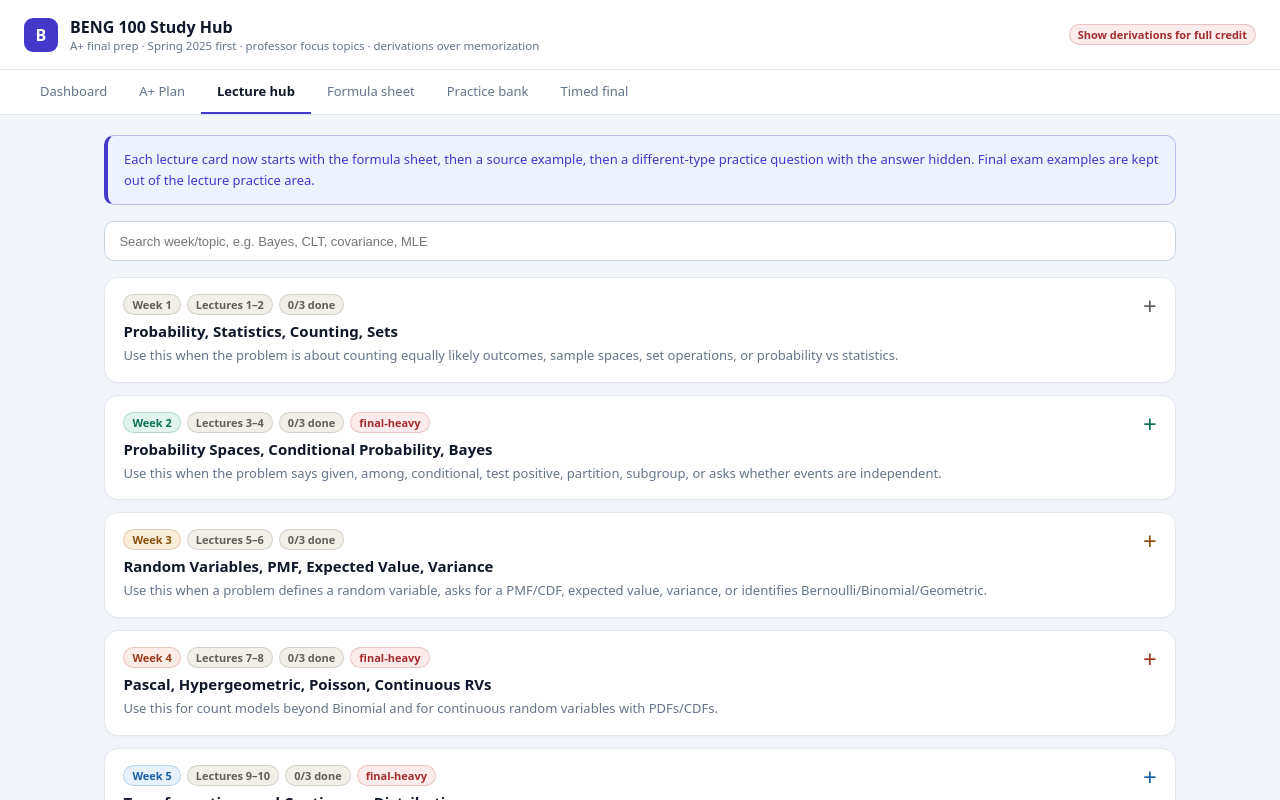
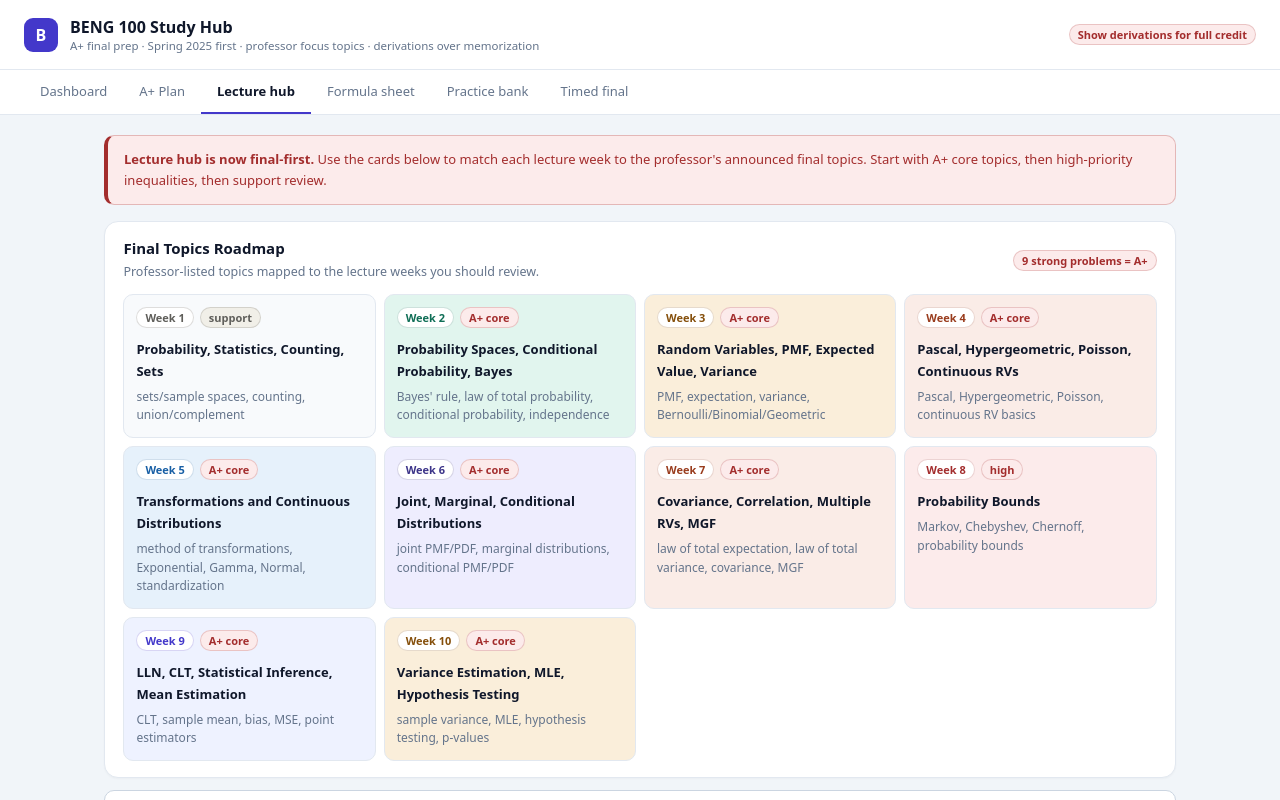
Before and after one commit to aku1108/Beng100-final-study-hub, a React (Vite) app in the folder beng100-vercel-app/: page / in a window 1280 px wide. Both pictures are taken after a click on the button "Lecture hub". Shown: the top 800 px of the page. Built offline with nearby package versions, Linux system fonts and the light colour scheme.

Commit message:
Make lecture hub final focused

```diff
--- a/beng100-vercel-app/src/App.jsx
+++ b/beng100-vercel-app/src/App.jsx
@@ -1739,7 +1739,7 @@ c) For a new patient who shows 73 PVCs in a one-hour recording, compute the p-va
   }
 ];
 
-const FINAL_TOPIC_WEEKS = new Set(["Week 2","Week 4","Week 5","Week 6","Week 7","Week 9","Week 10"]);
+const FINAL_TOPIC_WEEKS = new Set(["Week 2","Week 3","Week 4","Week 5","Week 6","Week 7","Week 8","Week 9","Week 10"]);
 const STORAGE_KEY = "beng100-study-progress-v2";
 const EXAM_INFO = {
   date: "Thursday, June 11",
@@ -1764,6 +1764,58 @@ const FINAL_FOCUS = [
   ["Hypothesis testing", "Week 10", "z statistic, p-value, reject/fail-to-reject, Type I/II"],
   ["Common random variables", "Weeks 3-5", "Bernoulli, Binomial, Geometric, Pascal, Hypergeometric, Poisson, Exponential, Gamma, Normal"]
 ];
+const FINAL_TOPIC_MAP = {
+  "Week 1": {
+    priority: "support",
+    topics: ["sets/sample spaces", "counting", "union/complement"],
+    examUse: "Foundation for probability setups. Review quickly, but do not let it steal time from conditioning, CLT, MLE, and testing."
+  },
+  "Week 2": {
+    priority: "A+ core",
+    topics: ["Bayes' rule", "law of total probability", "conditional probability", "independence"],
+    examUse: "Likely appears as a test-positive, subgroup, partition, or conditional probability problem."
+  },
+  "Week 3": {
+    priority: "A+ core",
+    topics: ["PMF", "expectation", "variance", "Bernoulli/Binomial/Geometric"],
+    examUse: "This is the language behind most discrete RV problems and common distribution recognition."
+  },
+  "Week 4": {
+    priority: "A+ core",
+    topics: ["Pascal", "Hypergeometric", "Poisson", "continuous RV basics"],
+    examUse: "Know the support, mean, variance, and when each distribution is triggered by wording."
+  },
+  "Week 5": {
+    priority: "A+ core",
+    topics: ["method of transformations", "Exponential", "Gamma", "Normal", "standardization"],
+    examUse: "Professor named transformations directly. Always start with support, inverse/CDF, then derivative."
+  },
+  "Week 6": {
+    priority: "A+ core",
+    topics: ["joint PMF/PDF", "marginal distributions", "conditional PMF/PDF"],
+    examUse: "This is the base for conditioning on a random variable and conditional expectations."
+  },
+  "Week 7": {
+    priority: "A+ core",
+    topics: ["law of total expectation", "law of total variance", "covariance", "MGF"],
+    examUse: "Very high value: several professor-listed topics are concentrated here."
+  },
+  "Week 8": {
+    priority: "high",
+    topics: ["Markov", "Chebyshev", "Chernoff", "probability bounds"],
+    examUse: "Professor named inequalities. Memorize trigger conditions and what information each bound needs."
+  },
+  "Week 9": {
+    priority: "A+ core",
+    topics: ["CLT", "sample mean", "bias", "MSE", "point estimators"],
+    examUse: "Use for normal approximations, continuity correction, and estimator comparison."
+  },
+  "Week 10": {
+    priority: "A+ core",
+    topics: ["sample variance", "MLE", "hypothesis testing", "p-values"],
+    examUse: "Week 10 is included. Expect derivation-style work for MLE or clear decision rules for tests."
+  }
+};
 const FINAL_PREP_STEPS = [
   "Do Spring 2025 first because your professor said it is the closest in content, structure, difficulty, and style.",
   "For every missed problem, write the trigger words, the formula family, and the first correct setup line.",
@@ -1839,6 +1891,7 @@ function ModuleCard({ m, progress={}, onProgressChange=()=>{} }) {
   const [open,setOpen] = useState(false);
   const [section,setSection] = useState("formulas");
   const weekProgress = progress[m.week] || {};
+  const finalTopic = FINAL_TOPIC_MAP[m.week];
   const completed = ["formulas","example","practice"].filter(k=>weekProgress[k]).length;
   function toggleProgress(key) {
     onProgressChange(m.week, { ...weekProgress, [key]: !weekProgress[key] });
@@ -1846,13 +1899,16 @@ function ModuleCard({ m, progress={}, onProgressChange=()=>{} }) {
   return <div style={{ ...S.card, borderColor:open?`${m.color}55`:"var(--color-border-tertiary)" }}>
     <div onClick={()=>setOpen(!open)} style={{ display:"flex", justifyContent:"space-between", gap:"1rem", cursor:"pointer" }}>
       <div>
-        <div style={{ display:"flex", gap:"6px", flexWrap:"wrap", marginBottom:"6px" }}><Pill color={m.color} bg={m.bg}>{m.week}</Pill><Pill color={C.gray} bg={C.grayBg}>{m.lectures}</Pill><Pill color={completed===3?C.teal:C.gray} bg={completed===3?C.tealBg:C.grayBg}>{completed}/3 done</Pill>{FINAL_TOPIC_WEEKS.has(m.week) && <Pill color={C.red} bg={C.redBg}>final-heavy</Pill>}</div>
+        <div style={{ display:"flex", gap:"6px", flexWrap:"wrap", marginBottom:"6px" }}><Pill color={m.color} bg={m.bg}>{m.week}</Pill><Pill color={C.gray} bg={C.grayBg}>{m.lectures}</Pill><Pill color={completed===3?C.teal:C.gray} bg={completed===3?C.tealBg:C.grayBg}>{completed}/3 done</Pill>{finalTopic && <Pill color={finalTopic.priority==="support"?C.gray:C.red} bg={finalTopic.priority==="support"?C.grayBg:C.redBg}>{finalTopic.priority}</Pill>}</div>
         <h3 style={{ margin:"0 0 4px", fontSize:"15px" }}>{m.title}</h3>
-        <p style={{ margin:0, color:"var(--color-text-secondary)", fontSize:"13px", lineHeight:1.6 }}>{m.focus}</p>
+        <p style={{ margin:0, color:"var(--color-text-secondary)", fontSize:"13px", lineHeight:1.6 }}>{finalTopic?.examUse || m.focus}</p>
       </div>
       <span style={{ color:m.color, fontSize:"24px", lineHeight:1 }}>{open?"−":"+"}</span>
     </div>
     {open && <div style={{ marginTop:"1rem" }}>
+      {finalTopic && <div style={{ background:finalTopic.priority==="support"?C.grayBg:C.redBg, color:finalTopic.priority==="support"?C.gray:C.red, border:`0.5px solid ${(finalTopic.priority==="support"?C.gray:C.red)}40`, borderRadius:"var(--border-radius-md)", padding:"0.75rem 0.85rem", marginBottom:"0.9rem", fontSize:"12.5px", lineHeight:1.65 }}>
+        <strong>Final exam connection:</strong> {finalTopic.topics.join(" · ")}
+      </div>}
       <div style={{ display:"grid", gridTemplateColumns:"repeat(auto-fit, minmax(150px, 1fr))", gap:"8px", marginBottom:"0.9rem" }}>
         {[["formulas","Formula sheet"],["example","Source example"],["practice","Practice done"]].map(([id,label])=><label key={id} style={{ display:"flex", gap:"7px", alignItems:"center", fontSize:"12.5px", color:"var(--color-text-secondary)", background:"var(--color-background-secondary)", border:"0.5px solid var(--color-border-tertiary)", borderRadius:"var(--border-radius-md)", padding:"0.55rem 0.65rem" }}>
           <input type="checkbox" checked={!!weekProgress[id]} onChange={()=>toggleProgress(id)} />
@@ -1956,9 +2012,31 @@ function DashboardTab({ progress, onProgressChange, setTab }) {
 }
 function LecturesTab({ progress, onProgressChange }) {
   const [q,setQ] = useState("");
-  const filtered = MODULES.filter(m => matchesQuery(m, q));
+  const priorityRank = { "A+ core": 0, "high": 1, "support": 2 };
+  const filtered = MODULES
+    .filter(m => matchesQuery(m, q))
+    .sort((a,b) => (priorityRank[FINAL_TOPIC_MAP[a.week]?.priority] ?? 3) - (priorityRank[FINAL_TOPIC_MAP[b.week]?.priority] ?? 3));
   return <div style={S.content}>
-    <div style={S.alert(C.indigo,C.indigoBg)}>Each lecture card now starts with the formula sheet, then a source example, then a different-type practice question with the answer hidden. Final exam examples are kept out of the lecture practice area.</div>
+    <div style={S.alert(C.red,C.redBg)}><strong>Lecture hub is now final-first.</strong> Use the cards below to match each lecture week to the professor's announced final topics. Start with A+ core topics, then high-priority inequalities, then support review.</div>
+    <div style={S.card}>
+      <div style={{ display:"flex", justifyContent:"space-between", gap:"1rem", alignItems:"center", flexWrap:"wrap", marginBottom:"0.75rem" }}>
+        <div>
+          <h3 style={{ margin:"0 0 0.25rem", fontSize:"15px" }}>Final Topics Roadmap</h3>
+          <p style={{ margin:0, color:"var(--color-text-secondary)", fontSize:"12.5px", lineHeight:1.55 }}>Professor-listed topics mapped to the lecture weeks you should review.</p>
+        </div>
+        <Pill color={C.red} bg={C.redBg}>9 strong problems = A+</Pill>
+      </div>
+      <div style={{ display:"grid", gridTemplateColumns:"repeat(auto-fit, minmax(240px, 1fr))", gap:"8px" }}>
+        {MODULES.map(m=>{
+          const info = FINAL_TOPIC_MAP[m.week];
+          return <div key={m.week} style={{ border:"0.5px solid var(--color-border-tertiary)", borderRadius:"var(--border-radius-md)", padding:"0.75rem", background:info?.priority==="support"?"var(--color-background-secondary)":m.bg }}>
+            <div style={{ display:"flex", gap:"6px", flexWrap:"wrap", marginBottom:"0.55rem" }}><Pill color={m.color} bg="var(--color-background-primary)">{m.week}</Pill>{info && <Pill color={info.priority==="support"?C.gray:C.red} bg={info.priority==="support"?C.grayBg:C.redBg}>{info.priority}</Pill>}</div>
+            <strong style={{ fontSize:"13px" }}>{m.title}</strong>
+            <p style={{ margin:"0.45rem 0 0", color:"var(--color-text-secondary)", fontSize:"12px", lineHeight:1.55 }}>{info?.topics.join(", ")}</p>
+          </div>;
+        })}
+      </div>
+    </div>
     <input value={q} onChange={e=>setQ(e.target.value)} placeholder="Search week/topic, e.g. Bayes, CLT, covariance, MLE" style={{ width:"100%", padding:"0.7rem 0.9rem", borderRadius:"var(--border-radius-md)", border:"0.75px solid var(--color-border-secondary)", marginBottom:"1rem", fontSize:"13px" }}/>
     {filtered.length ? filtered.map(m=><ModuleCard key={m.week} m={m} progress={progress} onProgressChange={onProgressChange}/>) : <EmptyState>No lecture cards match that search.</EmptyState>}
   </div>;
```
